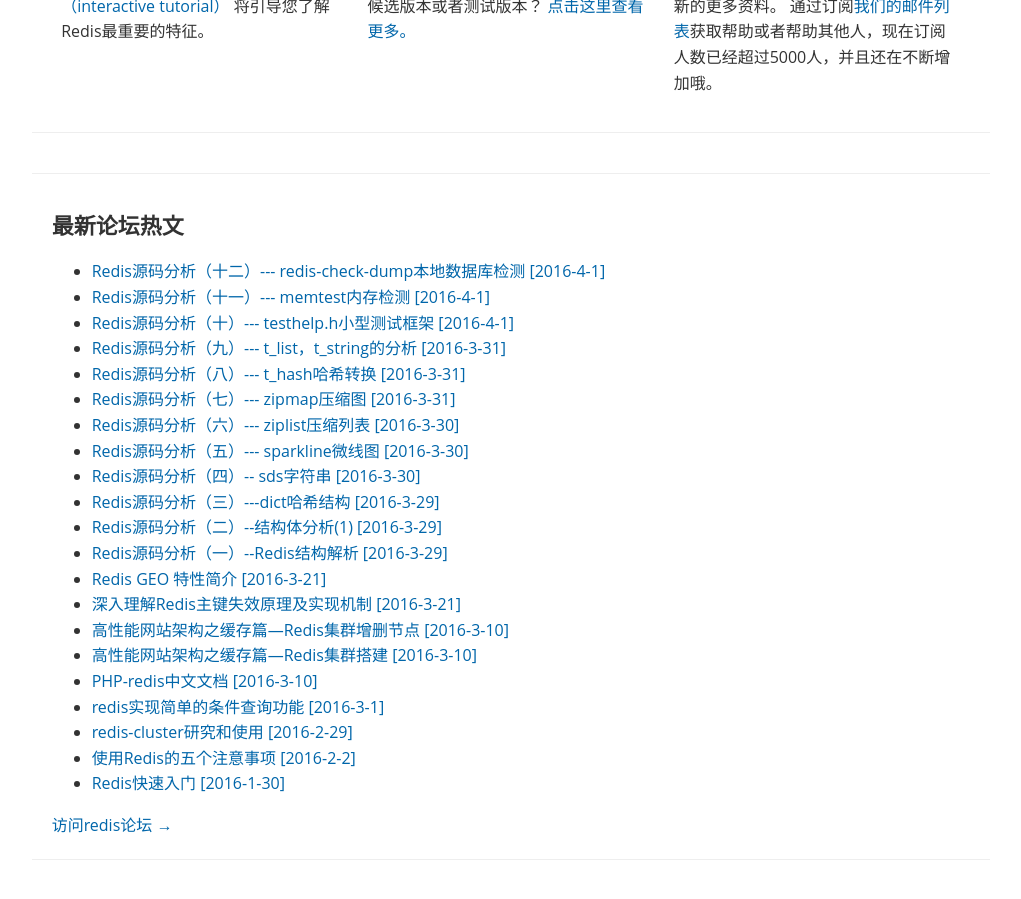
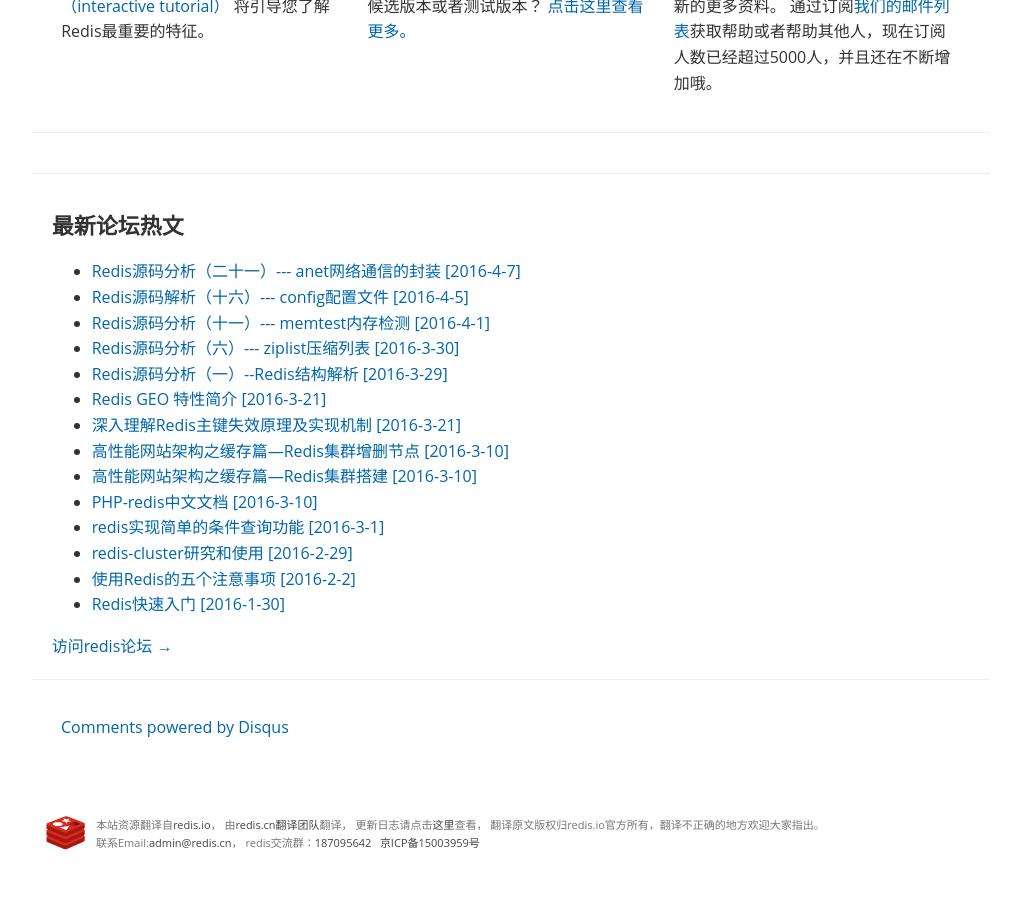
Before and after one commit to rediscn/rediscn, a Jekyll site: the page built from index.html, in a window 1280 px wide and 900 px high, scrolled down 517 px. Shown: the whole window, without its empty margins (149-1170 px from the left). Built offline with Jekyll 4.4.1, drawn with Linux system fonts in a browser that asks for light colours; comment, search, counter and statistics services are not loaded.

Commit message:
更新首页

```diff
--- a/index.html
+++ b/index.html
@@ -68,17 +68,10 @@
 <div class='home-intro home-section'>
 	<h2>最新论坛热文</h2>
 	<ul>
-		<li><a href="http://bbs.redis.cn/forum.php?mod=viewthread&tid=565" target="_blank">Redis源码分析（十二）--- redis-check-dump本地数据库检测 [2016-4-1]</a></li>
+		<li><a href="http://bbs.redis.cn/forum.php?mod=viewthread&tid=604" target="_blank">Redis源码分析（二十一）--- anet网络通信的封装 [2016-4-7]</a></li>
+		<li><a href="http://bbs.redis.cn/forum.php?mod=viewthread&tid=592" target="_blank">Redis源码解析（十六）--- config配置文件 [2016-4-5]</a></li>
 		<li><a href="http://bbs.redis.cn/forum.php?mod=viewthread&tid=564" target="_blank">Redis源码分析（十一）--- memtest内存检测 [2016-4-1]</a></li>
-		<li><a href="http://bbs.redis.cn/forum.php?mod=viewthread&tid=563" target="_blank">Redis源码分析（十）--- testhelp.h小型测试框架 [2016-4-1]</a></li>
-		<li><a href="http://bbs.redis.cn/forum.php?mod=viewthread&tid=560" target="_blank">Redis源码分析（九）--- t_list，t_string的分析 [2016-3-31]</a></li>
-		<li><a href="http://bbs.redis.cn/forum.php?mod=viewthread&tid=559" target="_blank">Redis源码分析（八）--- t_hash哈希转换 [2016-3-31]</a></li>
-		<li><a href="http://bbs.redis.cn/forum.php?mod=viewthread&tid=558" target="_blank">Redis源码分析（七）--- zipmap压缩图 [2016-3-31]</a></li>
 		<li><a href="http://bbs.redis.cn/forum.php?mod=viewthread&tid=555" target="_blank">Redis源码分析（六）--- ziplist压缩列表 [2016-3-30]</a></li>
-		<li><a href="http://bbs.redis.cn/forum.php?mod=viewthread&tid=553" target="_blank">Redis源码分析（五）--- sparkline微线图 [2016-3-30]</a></li>
-		<li><a href="http://bbs.redis.cn/forum.php?mod=viewthread&tid=552" target="_blank">Redis源码分析（四）-- sds字符串 [2016-3-30]</a></li>
-		<li><a href="http://bbs.redis.cn/forum.php?mod=viewthread&tid=546" target="_blank">Redis源码分析（三）---dict哈希结构 [2016-3-29]</a></li>
-		<li><a href="http://bbs.redis.cn/forum.php?mod=viewthread&tid=545" target="_blank">Redis源码分析（二）--结构体分析(1) [2016-3-29]</a></li>
 		<li><a href="http://bbs.redis.cn/forum.php?mod=viewthread&tid=544" target="_blank">Redis源码分析（一）--Redis结构解析 [2016-3-29]</a></li>
 		<li><a href="http://bbs.redis.cn/forum.php?mod=viewthread&tid=511" target="_blank">Redis GEO 特性简介 [2016-3-21]</a></li>
 		<li><a href="http://bbs.redis.cn/forum.php?mod=viewthread&tid=508" target="_blank">深入理解Redis主键失效原理及实现机制 [2016-3-21]</a></li>
```
